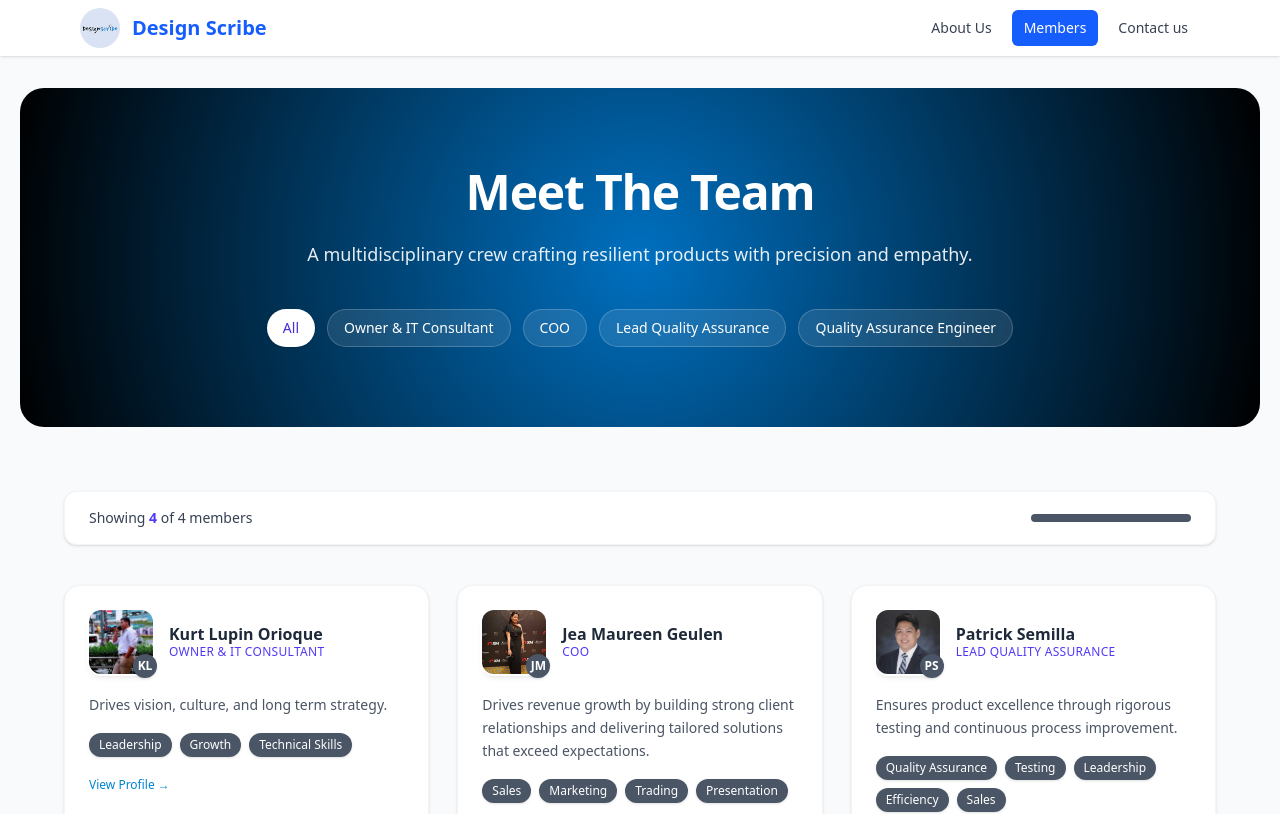
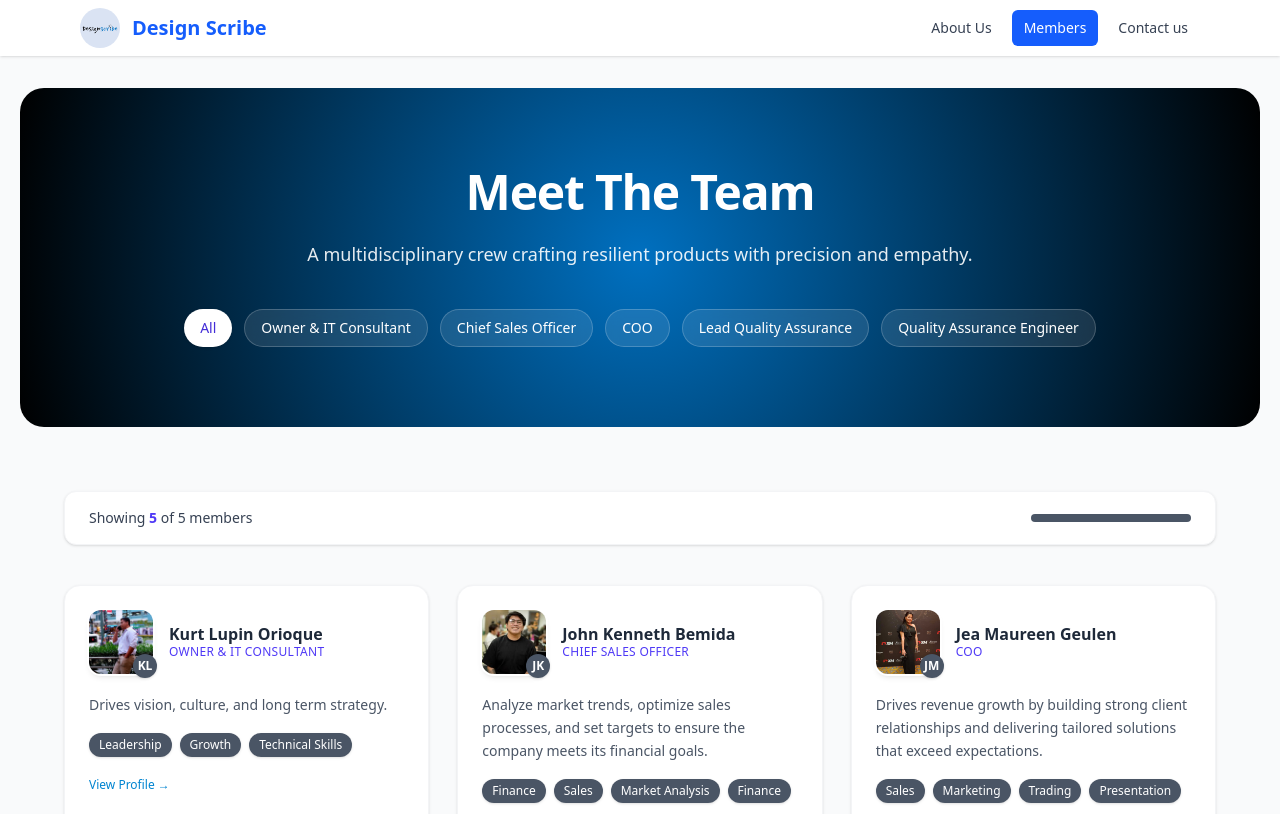
Before and after one commit to kurt112/design-scribe-website, a React (Vite) app: page /members in a window 1280 px wide. Shown: the top 814 px of the page. Built offline with nearby package versions, Linux system fonts and the light colour scheme.

Commit message:
added kenneth

```diff
--- a/src/members/index.jsx
+++ b/src/members/index.jsx
@@ -11,6 +11,14 @@ const team = [
     },
     {
         id: 2,
+        name: 'John Kenneth Bemida',
+        role: 'Chief Sales Officer',
+        bio: ' Analyze market trends, optimize sales processes, and set targets to ensure the company meets its financial goals.',
+        skills: ['Finance', 'Sales', 'Market Analysis', "Finance"],
+        avatar: '/team-members-pictures/kenneth.jpg'
+    },
+    {
+        id: 3,
         name: 'Jea Maureen Geulen',
         role: 'COO',
         bio: 'Drives revenue growth by building strong client relationships and delivering tailored solutions that exceed expectations.',
@@ -18,7 +26,7 @@ const team = [
         avatar: '/team-members-pictures/jea-picture.jpg'
     },
     {
-        id: 3,
+        id: 4,
         name: 'Patrick Semilla',
         role: 'Lead Quality Assurance',
         bio: 'Ensures product excellence through rigorous testing and continuous process improvement.',
@@ -26,21 +34,14 @@ const team = [
         avatar: '/team-members-pictures/patrick-picture.jpg'
     },
     {
-        id: 4,
+        id: 5,
         name: 'Aaron Paul Habel',
         role: 'Quality Assurance Engineer',
         bio: 'Delivers reliable products by designing and executing thorough test plans, ensuring quality at every stage of development.',
         skills: ['Testing', 'Automation', 'Attention to Detail'],
         avatar: '/team-members-pictures/habel-picture.png'
-    }
-    // {
-    //     id: 4,
-    //     name: 'Carlos Reyes',
-    //     role: 'Engineering',
-    //     bio: 'Optimizes performance and delivery pipelines.',
-    //     skills: ['DevOps', 'Performance'],
-    //     avatar: 'https://api.dicebear.com/7.x/initials/svg?seed=Carlos+Reyes'
-    // },
+    },
+
     // {
     //     id: 5,
     //     name: 'Maya Patel',
```
Also changed, not shown: favicon_io/favicon-32x32.png (deleted).
